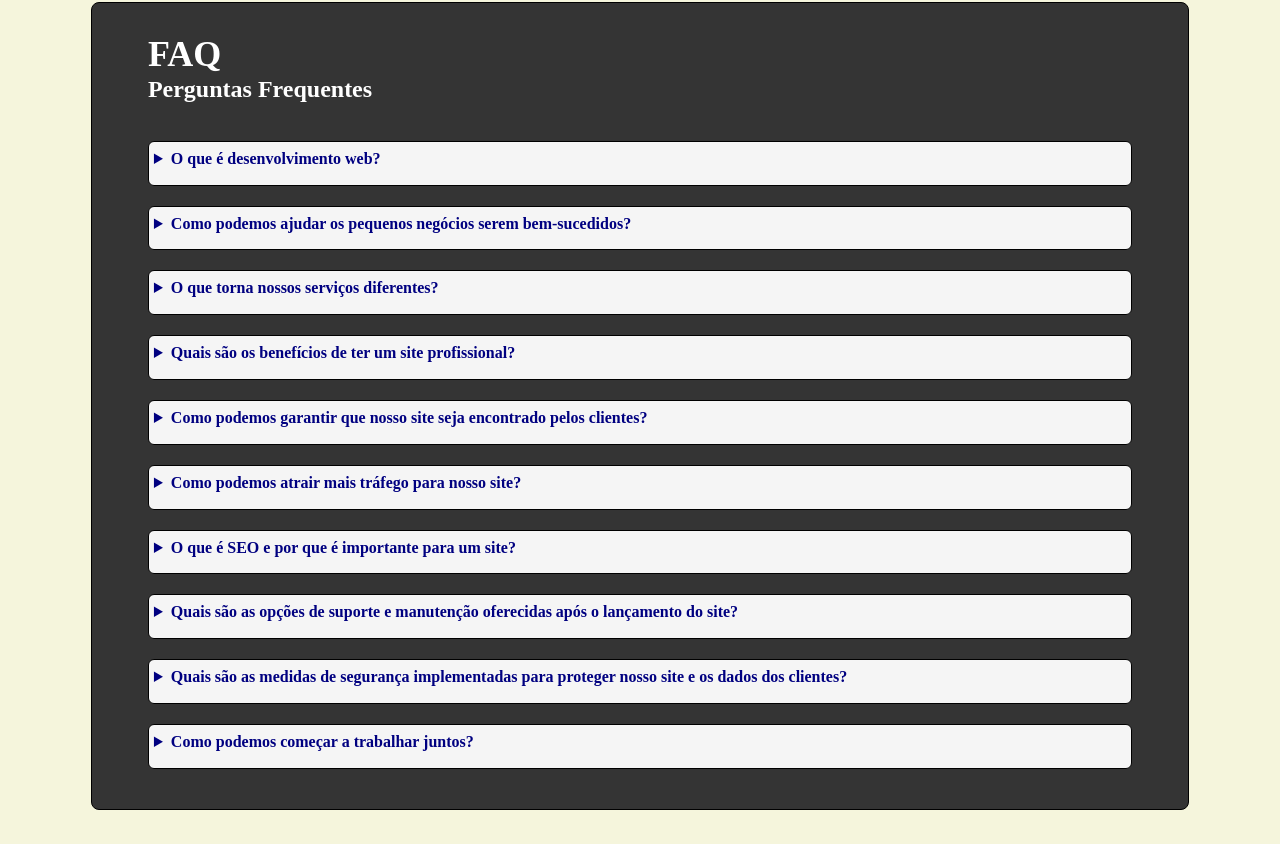
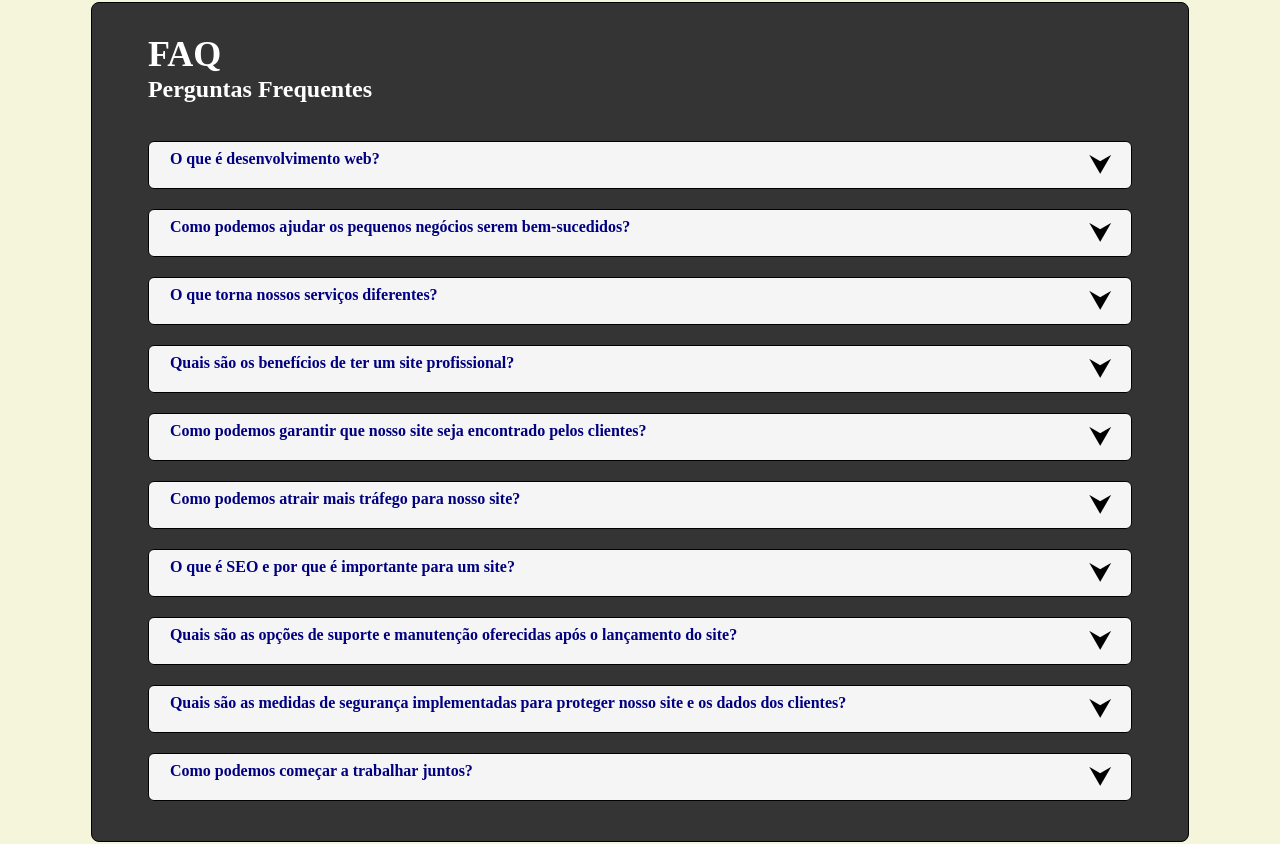
Before and after one commit to alexdev613/my-first-portfolio, a React (Vite) app: page / in a window 1280 px wide. Shown: the part 3157-4001 px from the top of the page. Built offline with nearby package versions, Linux system fonts and the light colour scheme.

Commit message:
style: changes on style of FAQItem Component

```diff
--- a/src/components/FAQItem/styles.ts
+++ b/src/components/FAQItem/styles.ts
@@ -1,19 +1,45 @@
 import styled from "styled-components";
 
-export const FAQItemContainer = styled.details`
+interface FAQItemContainerProps {
+    isOpen?: boolean;
+}
+
+export const FAQItemContainer = styled.details<FAQItemContainerProps>`
     margin: 10px 0;
     padding: 5px;
     border: 1px solid black;
     border-radius: 0.375rem;
     width: 95%;
-    min-height: 2.8rem;
+    min-height: ${({ isOpen }) => (isOpen ? "auto" : "1.8rem")};
+    overflow: hidden; // evita que o conteúdo vaze pra fora caso o componente fique diminua muito!
     background-color: whitesmoke;
+
+    &[open] {
+        min-height: auto; /* Quando aberto, a altura é ajustada automaticamente */
+    }
 `;
 
 export const FAQQuestion = styled.summary`
+    display: flex;
+    justify-content: space-between;
     color: navy;
     cursor: pointer;
     font-weight: bold;
+    list-style: none; // esconde a seta padrão
+    padding-left: 1rem;
+
+    // Colocando as setas desejadas!
+    &:after {
+        content: "\\2B9F";
+        color: black;
+        font-size: 1.5rem;
+        font-weight: bold;
+        padding-right: 1rem;
+    }
+
+    ${FAQItemContainer}[open] &::after {
+        content: "\\2B9D";
+    }
 `;
 
 export const FAQAnswer = styled.p`
@@ -21,3 +47,28 @@ export const FAQAnswer = styled.p`
     color: black;
     font-weight: 500;
 `;
+
+
+// import styled from "styled-components";
+
+// export const FAQItemContainer = styled.details`
+//     margin: 10px 0;
+//     padding: 5px;
+//     border: 1px solid black;
+//     border-radius: 0.375rem;
+//     width: 95%;
+//     min-height: 2.8rem;
+//     background-color: whitesmoke;
+// `;
+
+// export const FAQQuestion = styled.summary`
+//     color: navy;
+//     cursor: pointer;
+//     font-weight: bold;
+// `;
+
+// export const FAQAnswer = styled.p`
+//     margin: 10px 32px;
+//     color: black;
+//     font-weight: 500;
+// `;
```
